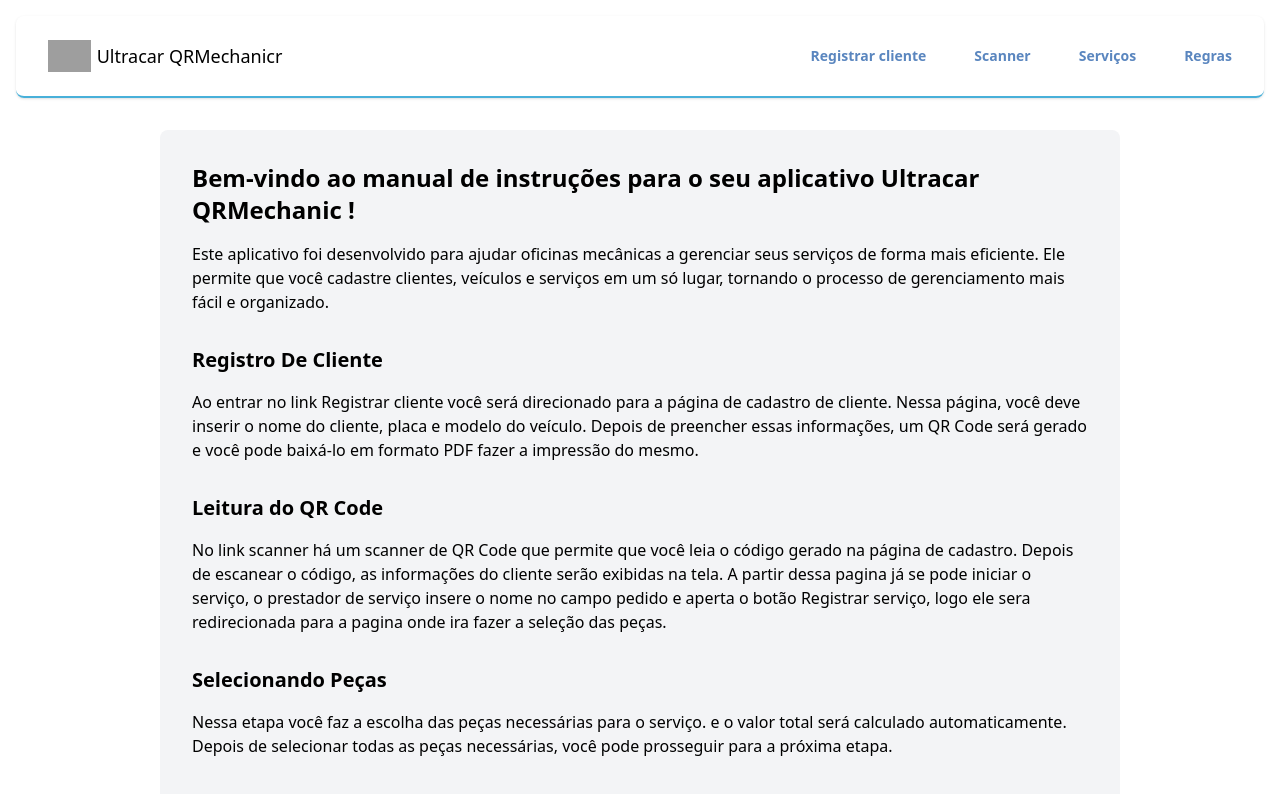
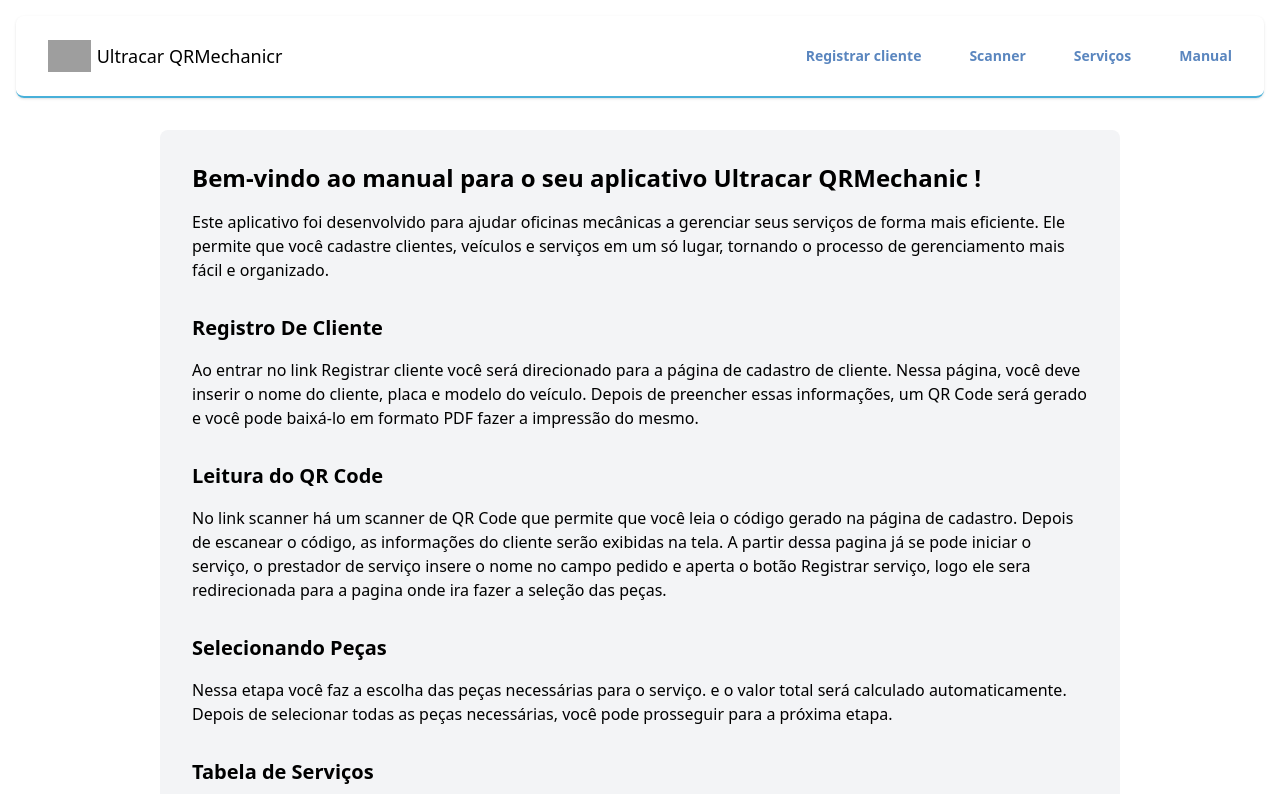
Before and after one commit to tercioab/Ultracar-, a React (Create React App) app in the folder ultracar/: page / in a window 1280 px wide. Shown: the top 794 px of the page. Built offline with nearby package versions, Linux system fonts and the light colour scheme; grey boxes are pictures that could not be loaded.

Commit message:
refactor: change al names rules to manual

```diff
--- a/ultracar/src/App.js
+++ b/ultracar/src/App.js
@@ -3,7 +3,7 @@ import RegisterClient from "./pages/RegisterClient";
 import QrCodeScanner from "./pages/QrCodeScam";
 import Services from "./pages/Services";
 import StartService from "./pages/StartService";
-import Rules from "./pages/Rules";
+import Manual from "./pages/Manual";
 import Layout from "./components/layout";
 
 export default function App() {
@@ -11,8 +11,8 @@ export default function App() {
 		<BrowserRouter>
 			<Routes>
 				<Route element={<Layout />}>
-					<Route path='/' element={<Rules to='/Rules' />} />
-					<Route path='/Rules' element={<Rules />} />
+					<Route path='/' element={<Manual to='/manual' />} />
+					<Route path='/manual' element={<Manual />} />
 					<Route path='/register-client' element={<RegisterClient />} />
 					<Route path='/qr-scanner' element={<QrCodeScanner />} />
 					<Route path='/services' element={<Services />} />
--- a/ultracar/src/components/Header.js
+++ b/ultracar/src/components/Header.js
@@ -43,8 +43,8 @@ export default function Header() {
 					<a href='/services' className='text-sm font-semibold leading-6 text-blue-1'>
 						Serviços
 					</a>
-					<a href='/rules' className='text-sm font-semibold leading-6 text-blue-1'>
-						Regras
+					<a href='/manual' className='text-sm font-semibold leading-6 text-blue-1'>
+						Manual
 					</a>
 				</Popover.Group>
 			</nav>
@@ -95,10 +95,10 @@ export default function Header() {
 									Serviços
 								</a>
 								<a
-									href='/rules'
+									href='/manual'
 									className='-mx-3 block rounded-lg px-3 py-2 text-base font-semibold leading-7 text-blue-1 hover:bg-gray-50'
 								>
-									Regras
+									Manual
 								</a>
 							</div>
 						</div>
--- a/ultracar/src/pages/Rules.js
+++ b/ultracar/src/pages/Manual.js
@@ -1,8 +1,8 @@
-export default function Rules() {
+export default function Manual() {
 	return (
 		<div class='bg-gray-2 p-8 mx-auto my-8 rounded-lg w-3/4'>
 			<h1 class='text-2xl font-bold mb-4'>
-				Bem-vindo ao manual de instruções para o seu aplicativo Ultracar QRMechanic !
+				Bem-vindo ao manual para o seu aplicativo Ultracar QRMechanic !
 			</h1>
 			<p class='mb-8'>
 				Este aplicativo foi desenvolvido para ajudar oficinas mecânicas a gerenciar seus
```
